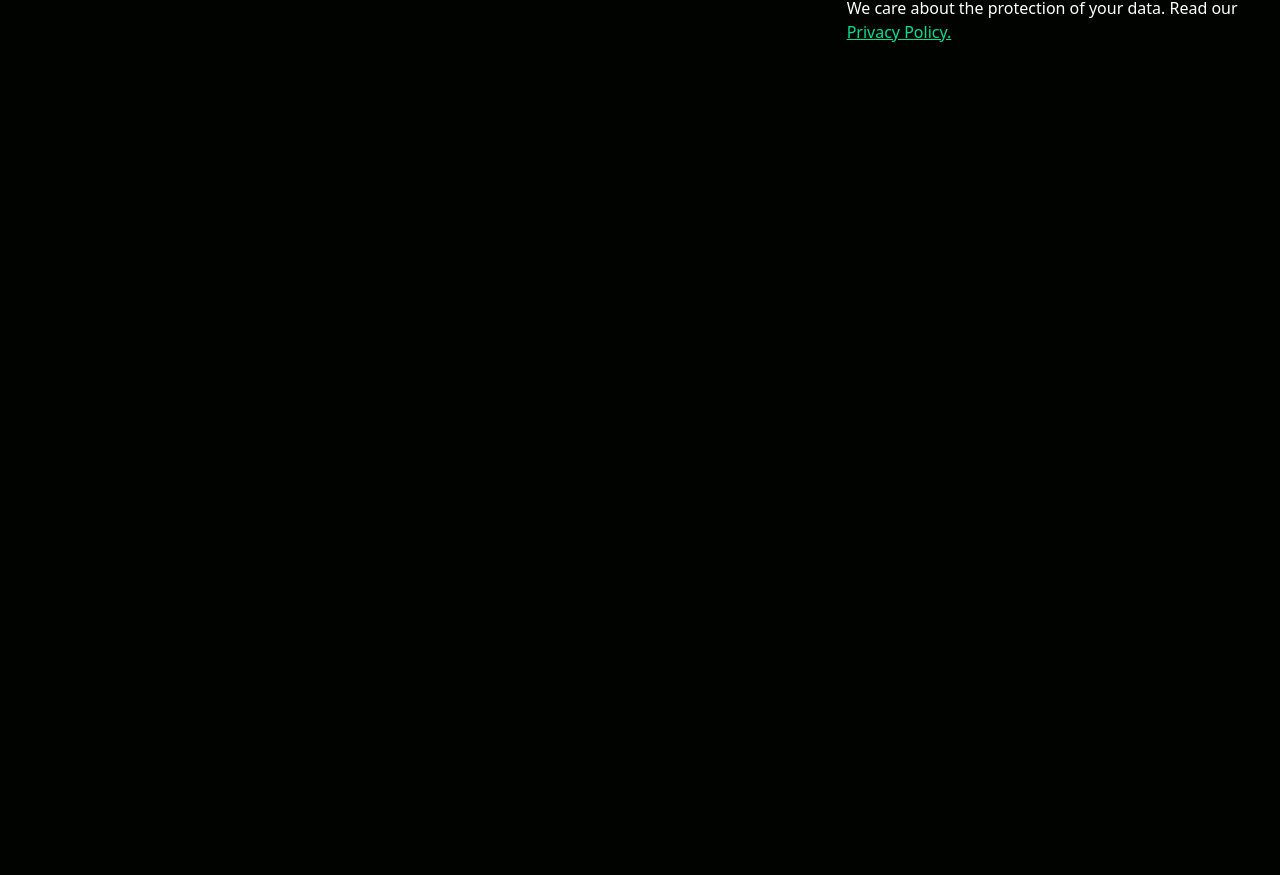
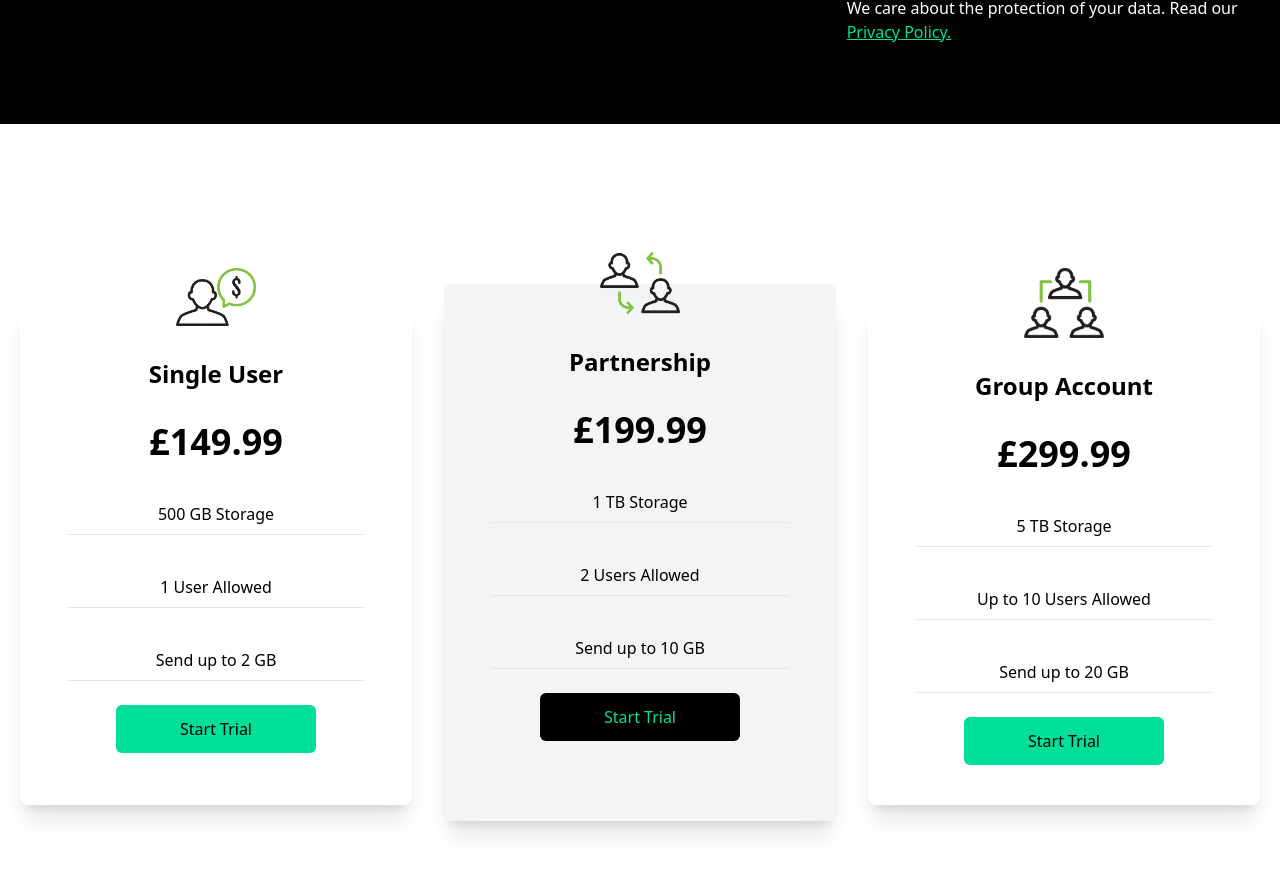
Before and after one commit to nasthasiausoh/tailwind_tutorial, a React (Create React App) app: page / in a window 1280 px wide. Shown: the part 1557-2432 px from the top of the page. Before the commit the page ends 1681 px from the top, so only its background shows below. Built offline with nearby package versions, Linux system fonts and the light colour scheme; the HTML template or start-up script is replaced by a standard one.

Commit message:
added 3 membership cards

```diff
--- a/src/App.js
+++ b/src/App.js
@@ -3,6 +3,7 @@ import Navbar from "./components/Navbar";
 import Hero from "./components/Hero";
 import Analytics from "./components/Analytics";
 import Newsletter from "./components/Newsletter";
+import Card from "./components/Card";
 
 function App() {
   return (
@@ -11,7 +12,7 @@ function App() {
       <Hero/>
       <Analytics/>
       <Newsletter/>
-
+      <Card/>
     </div>
   );
 }
--- /dev/null
+++ b/src/components/Card.jsx
@@ -0,0 +1,59 @@
+import React from 'react'
+import Single from '../assets/single.png'
+import Double from '../assets/double.png'
+import Triple from '../assets/triple.png'
+
+const Card = () => {
+  return (
+    <div className='w-full py-[10rem] px-4 bg-white'>
+        {/* when it is wide screen we want the 3 cards to be displayed horizontally next to each other but when viewing on a smaller screen then we want it to collapse and be displayed vertically (one below the other). */}
+        <div className='max-w-[1240px] mx-auto grid md:grid-cols-3 gap-8'>
+            <div className='w-full shadow-xl flex flex-col p-4 my-4 rounded-lg hover:scale-105 duration-300'>
+                {/* rounded-lg gives us rounded corners to the shadow box
+                when adding a hover effect you need to include duration too*/}
+                <img className='w-20 mx-auto mt-[-3rem] bg-white' src={Single} alt='single-img'/>
+                <h2 className='text-2xl font-bold text-center py-8'>Single User</h2>
+                <p className='text-center text-4xl font-bold'>£149.99</p>
+                <div className='text-center'>
+                    <p className='py-2 border-b mx-8 mt-8'>500 GB Storage</p>
+                    <p className='py-2 border-b mx-8 mt-8'>1 User Allowed</p>
+                    <p className='py-2 border-b mx-8 mt-8'>Send up to 2 GB</p>
+                </div>
+                <button className='bg-[#00df9a] text-black w-[200px] rounded-md font-medium my-6 mx-auto px-6 py-3'>Start Trial</button>
+            </div>
+
+            <div className='w-full shadow-xl bg-gray-100 flex flex-col p-4 md:my-0 my-8 rounded-lg hover:scale-105 duration-300'>
+                {/* rounded-lg gives us rounded corners to the shadow box
+                when adding a hover effect you need to include duration too
+                my-8 so that when it is on a mobile device, there is not overlay when scrolling up/down */}
+
+                <img className='w-20 mx-auto mt-[-3rem] bg-transparent' src={Double} alt='double-img'/>
+                <h2 className='text-2xl font-bold text-center py-8'>Partnership</h2>
+                <p className='text-center text-4xl font-bold'>£199.99</p>
+                <div className='text-center'>
+                    <p className='py-2 border-b mx-8 mt-8'>1 TB Storage</p>
+                    <p className='py-2 border-b mx-8 mt-8'>2 Users Allowed</p>
+                    <p className='py-2 border-b mx-8 mt-8'>Send up to 10 GB</p>
+                </div>
+                <button className='text-[#00df9a] bg-black w-[200px] rounded-md font-medium my-6 mx-auto px-6 py-3'>Start Trial</button>
+            </div>
+
+            <div className='w-full shadow-xl flex flex-col p-4 my-4 rounded-lg hover:scale-105 duration-300'>
+                {/* rounded-lg gives us rounded corners to the shadow box
+                when adding a hover effect you need to include duration too*/}
+                <img className='w-20 mx-auto mt-[-3rem] bg-white' src={Triple} alt='triple-img'/>
+                <h2 className='text-2xl font-bold text-center py-8'>Group Account</h2>
+                <p className='text-center text-4xl font-bold'>£299.99</p>
+                <div className='text-center'>
+                    <p className='py-2 border-b mx-8 mt-8'>5 TB Storage</p>
+                    <p className='py-2 border-b mx-8 mt-8'>Up to 10 Users Allowed</p>
+                    <p className='py-2 border-b mx-8 mt-8'>Send up to 20 GB</p>
+                </div>
+                <button className='bg-[#00df9a] text-black w-[200px] rounded-md font-medium my-6 mx-auto px-6 py-3'>Start Trial</button>
+            </div>
+        </div>
+    </div>
+  )
+}
+
+export default Card
```
